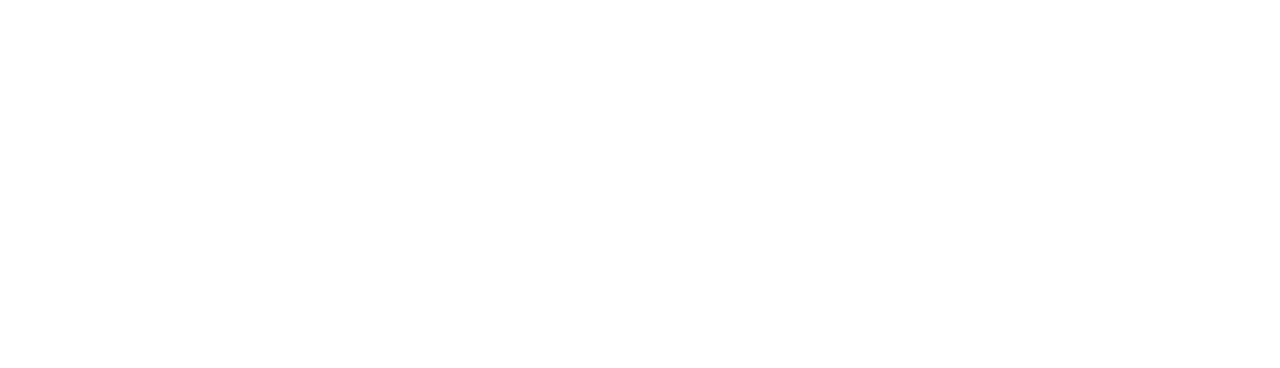
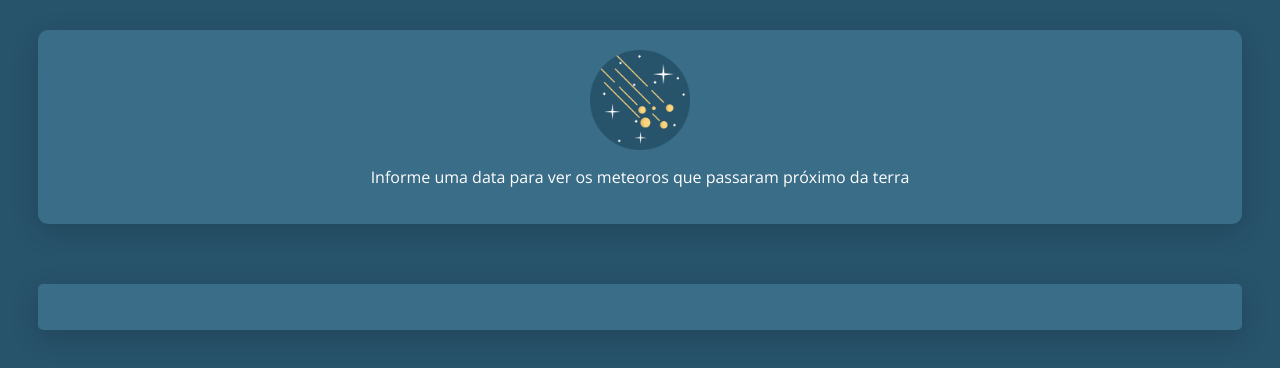
Before and after one commit to joaovitordev/observador-de-meteoros-nasa, a plain HTML site: page index.html in a window 1280 px wide. Drawn offline with nearby package versions, Linux system fonts and the light colour scheme.

Commit message:
criando header

```diff
--- a/index.html
+++ b/index.html
@@ -6,10 +6,22 @@
     <meta name="viewport" content="width=device-width, initial-scale=1.0">
     <title>Observador de meteoros</title>
 
+    <link rel="preconnect" href="https://fonts.gstatic.com">
+    <link href="https://fonts.googleapis.com/css2?family=Open+Sans:wght@300&display=swap" rel="stylesheet">
+
     <link rel="stylesheet" href="style.css">
     <script src="api.js"></script>
 </head>
 <body>
 
+    <div class="header">
+        <img src="img/meteoro.png" alt="meteoro">
+        <p>Informe uma data para ver os meteoros que passaram próximo da terra</p>
+    </div>
+
+    <div class="input">
+        <input type="text" name="term" id="term">
+    </div>
+
 </body>
 </html>
--- a/style.css
+++ b/style.css
@@ -0,0 +1,55 @@
+* {
+    font-family: 'Open Sans', sans-serif;
+}
+
+body {
+    background-color: #27536B;
+}
+
+.header {
+    display: flex;
+    flex-direction: column;
+    background-color: #3A6D88;
+    margin: 30px;
+    padding: 20px;
+    text-align: center;
+    border-radius: 10px;
+    justify-content: center;
+    align-items: center;
+    box-shadow: rgb(0 0 0 / 15%) 0px 8px 28px !important;
+}
+
+.header > p {
+    color: #fff;
+    color: #fff;
+    font-size: 1rem;
+    font-weight: 500;
+}
+
+.header > img {
+    width: 100px;
+}
+
+.result {
+    background-color: #FCD57E;
+}
+
+.input {
+    display: flex;
+    justify-content: center;
+    align-items: center;
+}
+
+input {
+    background-color: #3A6D88;
+    border: none;
+    border-radius: 5px;
+    width: 100%;
+    margin: 30px;
+    height: 36px;
+    outline: none;
+    color: #fff;
+    font-size: 1rem;
+    padding: 5px;
+    box-shadow: rgb(0 0 0 / 15%) 0px 8px 28px !important;
+}
```
Also changed, not shown: img/meteoro.png (added).
